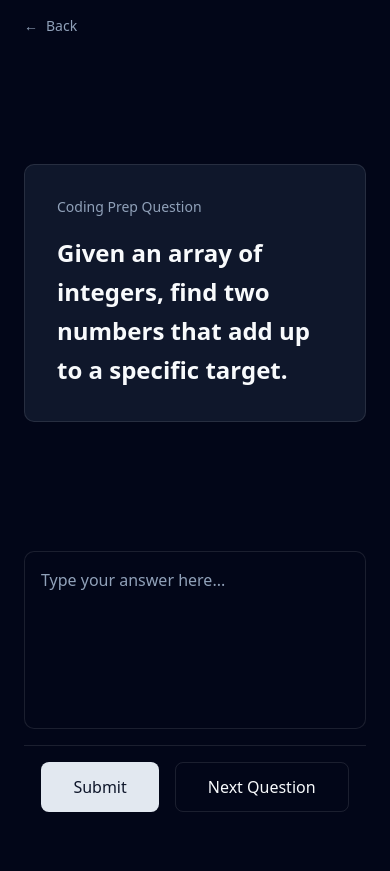
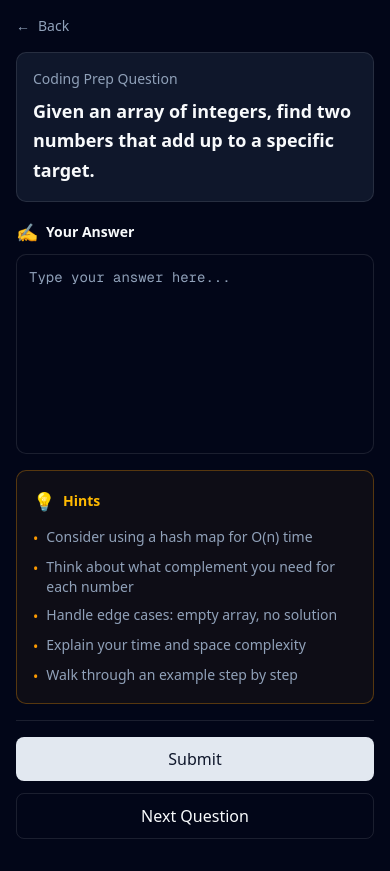
Before and after one commit to gongireddysr/interview-prep-platform, a Next.js app: page /prep/coding in a window 390 px wide. Before the commit the page ends 844 px from the top, so only its background shows below. Built offline with nearby package versions, Linux system fonts and the light colour scheme.

Commit message:
Added hints screen to the prep round to help user answer the questions

```diff
--- a/src/app/prep/behavioral/page.tsx
+++ b/src/app/prep/behavioral/page.tsx
@@ -2,18 +2,36 @@
 
 import { useState } from "react";
 import { useRouter } from "next/navigation";
+
+const questionsWithHints = [
+  {
+    question: "Tell me about a time when you faced a challenging situation at work.",
+    hints: [
+      "Use the STAR method: Situation, Task, Action, Result",
+      "Be specific about your role and actions",
+      "Quantify the impact if possible",
+      "Focus on what YOU did, not just the team",
+      "End with lessons learned or positive outcome",
+    ],
+  },
+  {
+    question: "Describe a situation where you had to work with a difficult team member.",
+    hints: [
+      "Stay professional, don't badmouth anyone",
+      "Focus on the situation, not personalities",
+      "Explain your approach to resolve conflict",
+      "Highlight communication and empathy",
+      "Share the positive resolution or learning",
+    ],
+  },
+];
 
 export default function BehavioralPage() {
   const router = useRouter();
   const [answer, setAnswer] = useState("");
   const [questionIndex, setQuestionIndex] = useState(0);
 
-  const questions = [
-    "Tell me about a time when you faced a challenging situation at work.",
-    "Describe a situation where you had to work with a difficult team member."
-  ];
-
-  const currentQuestion = questions[questionIndex];
+  const currentQuestion = questionsWithHints[questionIndex];
 
   const handleBack = () => {
     router.push("/prep");
@@ -24,12 +42,12 @@ export default function BehavioralPage() {
   };
 
   const handleNextQuestion = () => {
-    setQuestionIndex((prev) => (prev + 1) % questions.length);
+    setQuestionIndex((prev) => (prev + 1) % questionsWithHints.length);
     setAnswer("");
   };
 
   return (
-    <div className="flex min-h-screen flex-col px-6 py-4">
+    <div className="flex min-h-screen flex-col px-4 sm:px-6 py-4">
       {/* Back Button */}
       <button
         onClick={handleBack}
@@ -39,39 +57,69 @@ export default function BehavioralPage() {
         <span>Back</span>
       </button>
 
-      {/* Question Section - 2/3 of screen */}
-      <div className="flex-[2] flex items-center justify-center py-8">
-        <div className="w-full max-w-3xl rounded-lg border border-border bg-card p-8">
-          <h2 className="text-sm font-medium text-muted-foreground mb-4">
+      {/* Question Section - Full Width */}
+      <div className="mt-4 sm:mt-6 w-full">
+        <div className="rounded-lg border border-border bg-card p-4 sm:p-6">
+          <h2 className="text-sm font-medium text-muted-foreground mb-2 sm:mb-4">
             Behavioral Question
           </h2>
-          <p className="text-2xl font-semibold text-foreground leading-relaxed">
-            {currentQuestion}
+          <p className="text-lg sm:text-2xl font-semibold text-foreground leading-relaxed">
+            {currentQuestion.question}
           </p>
         </div>
       </div>
 
-      {/* Answer Text Box - Takes majority of remaining space */}
-      <div className="flex-[1] flex flex-col pb-4">
-        <textarea
-          value={answer}
-          onChange={(e) => setAnswer(e.target.value)}
-          placeholder="Type your answer here..."
-          className="w-full max-w-3xl mx-auto flex-1 rounded-lg border border-border bg-background p-4 text-foreground placeholder:text-muted-foreground resize-none focus:outline-none focus:ring-2 focus:ring-primary focus:border-transparent"
-        />
+      {/* Hints and Answer Section - 30/70 Split */}
+      <div className="mt-4 sm:mt-6 flex-1 flex flex-col lg:flex-row gap-4">
+        {/* Hints Panel - 30% */}
+        <div className="w-full lg:w-[30%] order-2 lg:order-1">
+          <div className="rounded-lg border border-amber-500/30 bg-amber-500/5 p-4 h-full">
+            <div className="flex items-center gap-2 mb-3">
+              <span className="text-lg">💡</span>
+              <h3 className="text-sm font-semibold text-amber-600 dark:text-amber-400">
+                Hints
+              </h3>
+            </div>
+            <ul className="space-y-2">
+              {currentQuestion.hints.map((hint, index) => (
+                <li
+                  key={index}
+                  className="flex items-start gap-2 text-sm text-muted-foreground"
+                >
+                  <span className="text-amber-500 mt-0.5">•</span>
+                  <span>{hint}</span>
+                </li>
+              ))}
+            </ul>
+          </div>
+        </div>
+
+        {/* Answer Input - 70% */}
+        <div className="w-full lg:w-[70%] flex flex-col order-1 lg:order-2">
+          <div className="flex items-center gap-2 mb-2">
+            <span className="text-lg">✍️</span>
+            <h3 className="text-sm font-semibold text-foreground">Your Answer</h3>
+          </div>
+          <textarea
+            value={answer}
+            onChange={(e) => setAnswer(e.target.value)}
+            placeholder="Type your answer here..."
+            className="w-full flex-1 min-h-[200px] lg:min-h-0 rounded-lg border border-border bg-background p-3 sm:p-4 text-sm sm:text-base text-foreground placeholder:text-muted-foreground resize-none focus:outline-none focus:ring-2 focus:ring-primary focus:border-transparent"
+          />
+        </div>
       </div>
 
       {/* Action Buttons */}
-      <div className="flex justify-center gap-4 py-4 border-t border-border">
+      <div className="flex flex-col sm:flex-row justify-center gap-3 sm:gap-4 py-4 mt-4 border-t border-border">
         <button
           onClick={handleSubmit}
-          className="px-8 py-3 rounded-md bg-primary text-primary-foreground font-medium hover:bg-primary/90 transition-colors"
+          className="px-6 sm:px-8 py-2.5 sm:py-3 rounded-md bg-primary text-primary-foreground font-medium hover:bg-primary/90 transition-colors"
         >
           Submit
         </button>
         <button
           onClick={handleNextQuestion}
-          className="px-8 py-3 rounded-md border border-border bg-transparent text-foreground font-medium hover:bg-muted transition-colors"
+          className="px-6 sm:px-8 py-2.5 sm:py-3 rounded-md border border-border bg-transparent text-foreground font-medium hover:bg-muted transition-colors"
         >
           Next Question
         </button>
--- a/src/app/prep/coding/page.tsx
+++ b/src/app/prep/coding/page.tsx
@@ -2,18 +2,36 @@
 
 import { useState } from "react";
 import { useRouter } from "next/navigation";
+
+const questionsWithHints = [
+  {
+    question: "Given an array of integers, find two numbers that add up to a specific target.",
+    hints: [
+      "Consider using a hash map for O(n) time",
+      "Think about what complement you need for each number",
+      "Handle edge cases: empty array, no solution",
+      "Explain your time and space complexity",
+      "Walk through an example step by step",
+    ],
+  },
+  {
+    question: "Implement a function to reverse a linked list.",
+    hints: [
+      "Use three pointers: prev, current, next",
+      "Consider both iterative and recursive approaches",
+      "Handle edge cases: empty list, single node",
+      "Draw out the pointer changes visually",
+      "Mention time O(n) and space O(1) for iterative",
+    ],
+  },
+];
 
 export default function CodingPrepPage() {
   const router = useRouter();
   const [answer, setAnswer] = useState("");
   const [questionIndex, setQuestionIndex] = useState(0);
 
-  const questions = [
-    "Given an array of integers, find two numbers that add up to a specific target.",
-    "Implement a function to reverse a linked list."
-  ];
-
-  const currentQuestion = questions[questionIndex];
+  const currentQuestion = questionsWithHints[questionIndex];
 
   const handleBack = () => {
     router.push("/prep");
@@ -24,12 +42,12 @@ export default function CodingPrepPage() {
   };
 
   const handleNextQuestion = () => {
-    setQuestionIndex((prev) => (prev + 1) % questions.length);
+    setQuestionIndex((prev) => (prev + 1) % questionsWithHints.length);
     setAnswer("");
   };
 
   return (
-    <div className="flex min-h-screen flex-col px-6 py-4">
+    <div className="flex min-h-screen flex-col px-4 sm:px-6 py-4">
       {/* Back Button */}
       <button
         onClick={handleBack}
@@ -39,39 +57,69 @@ export default function CodingPrepPage() {
         <span>Back</span>
       </button>
 
-      {/* Question Section - 2/3 of screen */}
-      <div className="flex-[2] flex items-center justify-center py-8">
-        <div className="w-full max-w-3xl rounded-lg border border-border bg-card p-8">
-          <h2 className="text-sm font-medium text-muted-foreground mb-4">
+      {/* Question Section - Full Width */}
+      <div className="mt-4 sm:mt-6 w-full">
+        <div className="rounded-lg border border-border bg-card p-4 sm:p-6">
+          <h2 className="text-sm font-medium text-muted-foreground mb-2 sm:mb-4">
             Coding Prep Question
           </h2>
-          <p className="text-2xl font-semibold text-foreground leading-relaxed">
-            {currentQuestion}
+          <p className="text-lg sm:text-2xl font-semibold text-foreground leading-relaxed">
+            {currentQuestion.question}
           </p>
         </div>
       </div>
 
-      {/* Answer Text Box - Takes majority of remaining space */}
-      <div className="flex-[1] flex flex-col pb-4">
-        <textarea
-          value={answer}
-          onChange={(e) => setAnswer(e.target.value)}
-          placeholder="Type your answer here..."
-          className="w-full max-w-3xl mx-auto flex-1 rounded-lg border border-border bg-background p-4 text-foreground placeholder:text-muted-foreground resize-none focus:outline-none focus:ring-2 focus:ring-primary focus:border-transparent"
-        />
+      {/* Hints and Answer Section - 30/70 Split */}
+      <div className="mt-4 sm:mt-6 flex-1 flex flex-col lg:flex-row gap-4">
+        {/* Hints Panel - 30% */}
+        <div className="w-full lg:w-[30%] order-2 lg:order-1">
+          <div className="rounded-lg border border-amber-500/30 bg-amber-500/5 p-4 h-full">
+            <div className="flex items-center gap-2 mb-3">
+              <span className="text-lg">💡</span>
+              <h3 className="text-sm font-semibold text-amber-600 dark:text-amber-400">
+                Hints
+              </h3>
+            </div>
+            <ul className="space-y-2">
+              {currentQuestion.hints.map((hint, index) => (
+                <li
+                  key={index}
+                  className="flex items-start gap-2 text-sm text-muted-foreground"
+                >
+                  <span className="text-amber-500 mt-0.5">•</span>
+                  <span>{hint}</span>
+                </li>
+              ))}
+            </ul>
+          </div>
+        </div>
+
+        {/* Answer Input - 70% */}
+        <div className="w-full lg:w-[70%] flex flex-col order-1 lg:order-2">
+          <div className="flex items-center gap-2 mb-2">
+            <span className="text-lg">✍️</span>
+            <h3 className="text-sm font-semibold text-foreground">Your Answer</h3>
+          </div>
+          <textarea
+            value={answer}
+            onChange={(e) => setAnswer(e.target.value)}
+            placeholder="Type your answer here..."
+            className="w-full flex-1 min-h-[200px] lg:min-h-0 rounded-lg border border-border bg-background p-3 sm:p-4 text-sm sm:text-base text-foreground placeholder:text-muted-foreground resize-none focus:outline-none focus:ring-2 focus:ring-primary focus:border-transparent font-mono"
+          />
+        </div>
       </div>
 
       {/* Action Buttons */}
-      <div className="flex justify-center gap-4 py-4 border-t border-border">
+      <div className="flex flex-col sm:flex-row justify-center gap-3 sm:gap-4 py-4 mt-4 border-t border-border">
         <button
           onClick={handleSubmit}
-          className="px-8 py-3 rounded-md bg-primary text-primary-foreground font-medium hover:bg-primary/90 transition-colors"
+          className="px-6 sm:px-8 py-2.5 sm:py-3 rounded-md bg-primary text-primary-foreground font-medium hover:bg-primary/90 transition-colors"
         >
           Submit
         </button>
         <button
           onClick={handleNextQuestion}
-          className="px-8 py-3 rounded-md border border-border bg-transparent text-foreground font-medium hover:bg-muted transition-colors"
+          className="px-6 sm:px-8 py-2.5 sm:py-3 rounded-md border border-border bg-transparent text-foreground font-medium hover:bg-muted transition-colors"
         >
           Next Question
         </button>
--- a/src/app/prep/recruiter/page.tsx
+++ b/src/app/prep/recruiter/page.tsx
@@ -2,18 +2,36 @@
 
 import { useState } from "react";
 import { useRouter } from "next/navigation";
+
+const questionsWithHints = [
+  {
+    question: "Tell me about yourself and your background.",
+    hints: [
+      "Use the past-present-future structure",
+      "Keep it 60-90 seconds when spoken",
+      "Highlight 2-3 key achievements",
+      "Connect your experience to this role",
+      "End with why you're excited about this opportunity",
+    ],
+  },
+  {
+    question: "Why are you interested in this role?",
+    hints: [
+      "Research the company beforehand",
+      "Mention specific aspects of the role",
+      "Align your skills with job requirements",
+      "Show enthusiasm genuinely",
+      "Explain how this fits your career goals",
+    ],
+  },
+];
 
 export default function RecruiterScreenPage() {
   const router = useRouter();
   const [answer, setAnswer] = useState("");
   const [questionIndex, setQuestionIndex] = useState(0);
 
-  const questions = [
-    "Tell me about yourself and your background.",
-    "Why are you interested in this role?"
-  ];
-
-  const currentQuestion = questions[questionIndex];
+  const currentQuestion = questionsWithHints[questionIndex];
 
   const handleBack = () => {
     router.push("/prep");
@@ -24,12 +42,12 @@ export default function RecruiterScreenPage() {
   };
 
   const handleNextQuestion = () => {
-    setQuestionIndex((prev) => (prev + 1) % questions.length);
+    setQuestionIndex((prev) => (prev + 1) % questionsWithHints.length);
     setAnswer("");
   };
 
   return (
-    <div className="flex min-h-screen flex-col px-6 py-4">
+    <div className="flex min-h-screen flex-col px-4 sm:px-6 py-4">
       {/* Back Button */}
       <button
         onClick={handleBack}
@@ -39,39 +57,69 @@ export default function RecruiterScreenPage() {
         <span>Back</span>
       </button>
 
-      {/* Question Section - 2/3 of screen */}
-      <div className="flex-[2] flex items-center justify-center py-8">
-        <div className="w-full max-w-3xl rounded-lg border border-border bg-card p-8">
-          <h2 className="text-sm font-medium text-muted-foreground mb-4">
+      {/* Question Section - Full Width */}
+      <div className="mt-4 sm:mt-6 w-full">
+        <div className="rounded-lg border border-border bg-card p-4 sm:p-6">
+          <h2 className="text-sm font-medium text-muted-foreground mb-2 sm:mb-4">
             Recruiter Screen Question
           </h2>
-          <p className="text-2xl font-semibold text-foreground leading-relaxed">
-            {currentQuestion}
+          <p className="text-lg sm:text-2xl font-semibold text-foreground leading-relaxed">
+            {currentQuestion.question}
           </p>
         </div>
       </div>
 
-      {/* Answer Text Box - Takes majority of remaining space */}
-      <div className="flex-[1] flex flex-col pb-4">
-        <textarea
-          value={answer}
-          onChange={(e) => setAnswer(e.target.value)}
-          placeholder="Type your answer here..."
-          className="w-full max-w-3xl mx-auto flex-1 rounded-lg border border-border bg-background p-4 text-foreground placeholder:text-muted-foreground resize-none focus:outline-none focus:ring-2 focus:ring-primary focus:border-transparent"
-        />
+      {/* Hints and Answer Section - 30/70 Split */}
+      <div className="mt-4 sm:mt-6 flex-1 flex flex-col lg:flex-row gap-4">
+        {/* Hints Panel - 30% */}
+        <div className="w-full lg:w-[30%] order-2 lg:order-1">
+          <div className="rounded-lg border border-amber-500/30 bg-amber-500/5 p-4 h-full">
+            <div className="flex items-center gap-2 mb-3">
+              <span className="text-lg">💡</span>
+              <h3 className="text-sm font-semibold text-amber-600 dark:text-amber-400">
+                Hints
+              </h3>
+            </div>
+            <ul className="space-y-2">
+              {currentQuestion.hints.map((hint, index) => (
+                <li
+                  key={index}
+                  className="flex items-start gap-2 text-sm text-muted-foreground"
+                >
+                  <span className="text-amber-500 mt-0.5">•</span>
+                  <span>{hint}</span>
+                </li>
+              ))}
+            </ul>
+          </div>
+        </div>
+
+        {/* Answer Input - 70% */}
+        <div className="w-full lg:w-[70%] flex flex-col order-1 lg:order-2">
+          <div className="flex items-center gap-2 mb-2">
+            <span className="text-lg">✍️</span>
+            <h3 className="text-sm font-semibold text-foreground">Your Answer</h3>
+          </div>
+          <textarea
+            value={answer}
+            onChange={(e) => setAnswer(e.target.value)}
+            placeholder="Type your answer here..."
+            className="w-full flex-1 min-h-[200px] lg:min-h-0 rounded-lg border border-border bg-background p-3 sm:p-4 text-sm sm:text-base text-foreground placeholder:text-muted-foreground resize-none focus:outline-none focus:ring-2 focus:ring-primary focus:border-transparent"
+          />
+        </div>
       </div>
 
       {/* Action Buttons */}
-      <div className="flex justify-center gap-4 py-4 border-t border-border">
+      <div className="flex flex-col sm:flex-row justify-center gap-3 sm:gap-4 py-4 mt-4 border-t border-border">
         <button
           onClick={handleSubmit}
-          className="px-8 py-3 rounded-md bg-primary text-primary-foreground font-medium hover:bg-primary/90 transition-colors"
+          className="px-6 sm:px-8 py-2.5 sm:py-3 rounded-md bg-primary text-primary-foreground font-medium hover:bg-primary/90 transition-colors"
         >
           Submit
         </button>
         <button
           onClick={handleNextQuestion}
-          className="px-8 py-3 rounded-md border border-border bg-transparent text-foreground font-medium hover:bg-muted transition-colors"
+          className="px-6 sm:px-8 py-2.5 sm:py-3 rounded-md border border-border bg-transparent text-foreground font-medium hover:bg-muted transition-colors"
         >
           Next Question
         </button>
--- a/src/app/prep/system-design/page.tsx
+++ b/src/app/prep/system-design/page.tsx
@@ -2,18 +2,36 @@
 
 import { useState } from "react";
 import { useRouter } from "next/navigation";
+
+const questionsWithHints = [
+  {
+    question: "Design a URL shortening service like bit.ly.",
+    hints: [
+      "Start with requirements: read-heavy or write-heavy?",
+      "Consider hash generation strategies",
+      "Think about database choice: SQL vs NoSQL",
+      "Address scalability: caching, load balancing",
+      "Discuss analytics and expiration features",
+    ],
+  },
+  {
+    question: "Design a real-time chat application like Slack.",
+    hints: [
+      "Consider WebSocket for real-time communication",
+      "Think about message storage and retrieval",
+      "Address presence indicators and typing status",
+      "Plan for group chats and direct messages",
+      "Consider notification systems and offline support",
+    ],
+  },
+];
 
 export default function SystemDesignPage() {
   const router = useRouter();
   const [answer, setAnswer] = useState("");
   const [questionIndex, setQuestionIndex] = useState(0);
 
-  const questions = [
-    "Design a URL shortening service like bit.ly.",
-    "Design a real-time chat application like Slack."
-  ];
-
-  const currentQuestion = questions[questionIndex];
+  const currentQuestion = questionsWithHints[questionIndex];
 
   const handleBack = () => {
     router.push("/prep");
@@ -24,12 +42,12 @@ export default function SystemDesignPage() {
   };
 
   const handleNextQuestion = () => {
-    setQuestionIndex((prev) => (prev + 1) % questions.length);
+    setQuestionIndex((prev) => (prev + 1) % questionsWithHints.length);
     setAnswer("");
   };
 
   return (
-    <div className="flex min-h-screen flex-col px-6 py-4">
+    <div className="flex min-h-screen flex-col px-4 sm:px-6 py-4">
       {/* Back Button */}
       <button
         onClick={handleBack}
@@ -39,39 +57,69 @@ export default function SystemDesignPage() {
         <span>Back</span>
       </button>
 
-      {/* Question Section - 2/3 of screen */}
-      <div className="flex-[2] flex items-center justify-center py-8">
-        <div className="w-full max-w-3xl rounded-lg border border-border bg-card p-8">
-          <h2 className="text-sm font-medium text-muted-foreground mb-4">
+      {/* Question Section - Full Width */}
+      <div className="mt-4 sm:mt-6 w-full">
+        <div className="rounded-lg border border-border bg-card p-4 sm:p-6">
+          <h2 className="text-sm font-medium text-muted-foreground mb-2 sm:mb-4">
             System Design Question
           </h2>
-          <p className="text-2xl font-semibold text-foreground leading-relaxed">
-            {currentQuestion}
+          <p className="text-lg sm:text-2xl font-semibold text-foreground leading-relaxed">
+            {currentQuestion.question}
           </p>
         </div>
       </div>
 
-      {/* Answer Text Box - Takes majority of remaining space */}
-      <div className="flex-[1] flex flex-col pb-4">
-        <textarea
-          value={answer}
-          onChange={(e) => setAnswer(e.target.value)}
-          placeholder="Type your answer here..."
-          className="w-full max-w-3xl mx-auto flex-1 rounded-lg border border-border bg-background p-4 text-foreground placeholder:text-muted-foreground resize-none focus:outline-none focus:ring-2 focus:ring-primary focus:border-transparent"
-        />
+      {/* Hints and Answer Section - 30/70 Split */}
+      <div className="mt-4 sm:mt-6 flex-1 flex flex-col lg:flex-row gap-4">
+        {/* Hints Panel - 30% */}
+        <div className="w-full lg:w-[30%] order-2 lg:order-1">
+          <div className="rounded-lg border border-amber-500/30 bg-amber-500/5 p-4 h-full">
+            <div className="flex items-center gap-2 mb-3">
+              <span className="text-lg">💡</span>
+              <h3 className="text-sm font-semibold text-amber-600 dark:text-amber-400">
+                Hints
+              </h3>
+            </div>
+            <ul className="space-y-2">
+              {currentQuestion.hints.map((hint, index) => (
+                <li
+                  key={index}
+                  className="flex items-start gap-2 text-sm text-muted-foreground"
+                >
+                  <span className="text-amber-500 mt-0.5">•</span>
+                  <span>{hint}</span>
+                </li>
+              ))}
+            </ul>
+          </div>
+        </div>
+
+        {/* Answer Input - 70% */}
+        <div className="w-full lg:w-[70%] flex flex-col order-1 lg:order-2">
+          <div className="flex items-center gap-2 mb-2">
+            <span className="text-lg">✍️</span>
+            <h3 className="text-sm font-semibold text-foreground">Your Answer</h3>
+          </div>
+          <textarea
+            value={answer}
+            onChange={(e) => setAnswer(e.target.value)}
+            placeholder="Type your answer here..."
+            className="w-full flex-1 min-h-[200px] lg:min-h-0 rounded-lg border border-border bg-background p-3 sm:p-4 text-sm sm:text-base text-foreground placeholder:text-muted-foreground resize-none focus:outline-none focus:ring-2 focus:ring-primary focus:border-transparent"
+          />
+        </div>
       </div>
 
       {/* Action Buttons */}
-      <div className="flex justify-center gap-4 py-4 border-t border-border">
+      <div className="flex flex-col sm:flex-row justify-center gap-3 sm:gap-4 py-4 mt-4 border-t border-border">
         <button
           onClick={handleSubmit}
-          className="px-8 py-3 rounded-md bg-primary text-primary-foreground font-medium hover:bg-primary/90 transition-colors"
+          className="px-6 sm:px-8 py-2.5 sm:py-3 rounded-md bg-primary text-primary-foreground font-medium hover:bg-primary/90 transition-colors"
         >
           Submit
         </button>
         <button
           onClick={handleNextQuestion}
-          className="px-8 py-3 rounded-md border border-border bg-transparent text-foreground font-medium hover:bg-muted transition-colors"
+          className="px-6 sm:px-8 py-2.5 sm:py-3 rounded-md border border-border bg-transparent text-foreground font-medium hover:bg-muted transition-colors"
         >
           Next Question
         </button>
```
